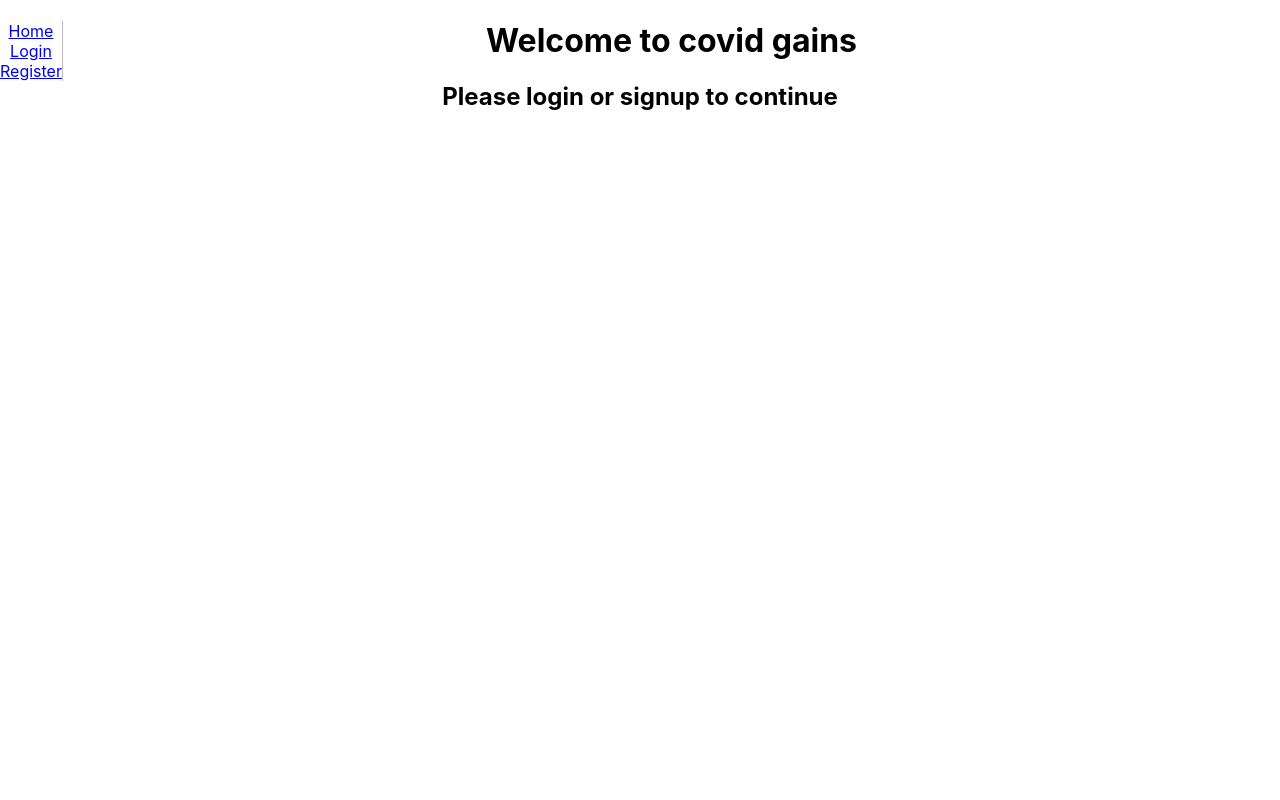
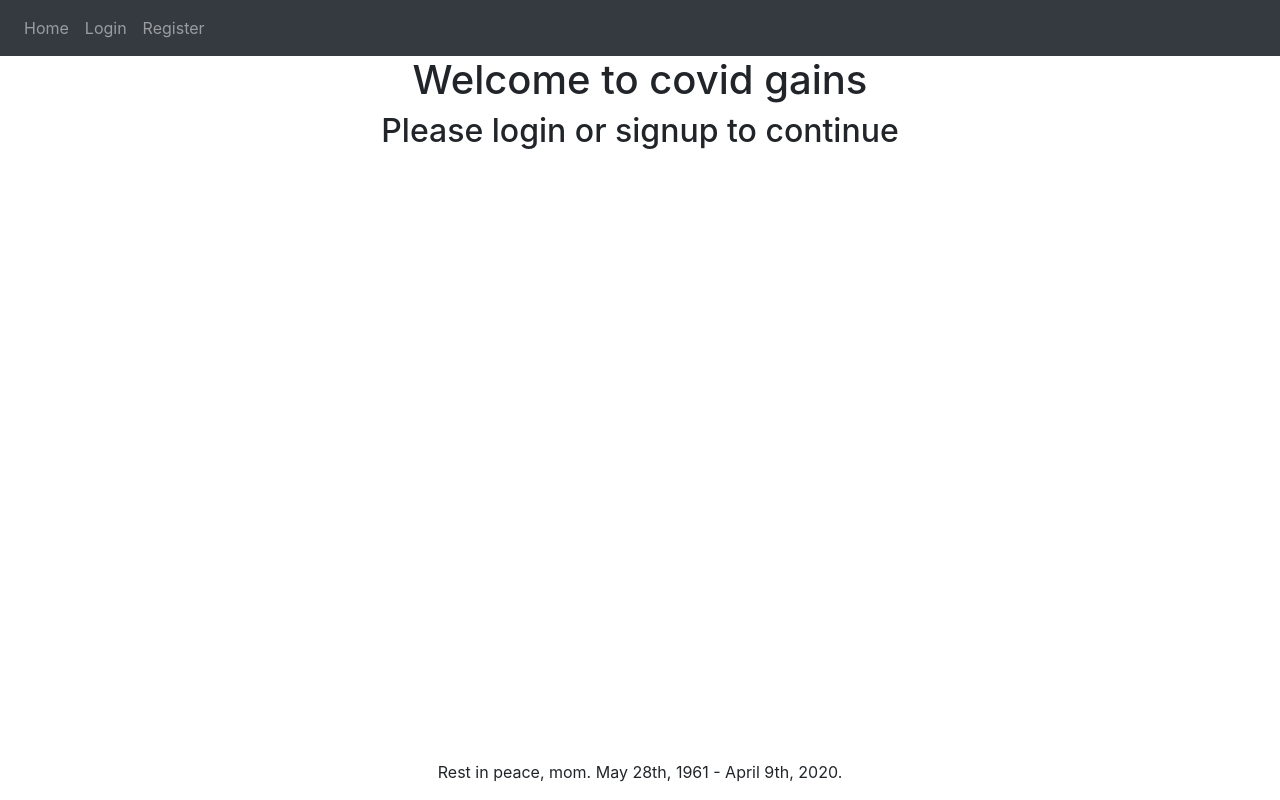
Before and after one commit to IA26/covidgains-front-end, a React (Create React App) app: page / in a window 1280 px wide. Built offline with nearby package versions, Linux system fonts and the light colour scheme; no server answers.

Commit message:
fixed nav, user previous orders, and css/styling

```diff
--- a/package.json
+++ b/package.json
@@ -6,6 +6,7 @@
     "@testing-library/jest-dom": "^4.2.4",
     "@testing-library/react": "^9.3.2",
     "@testing-library/user-event": "^7.1.2",
+    "bootstrap": "^4.5.0",
     "react": "^16.13.1",
     "react-dom": "^16.13.1",
     "react-router-dom": "^5.1.2",
--- a/src/App.css
+++ b/src/App.css
@@ -1,5 +1,10 @@
-.App {
+.centered {
   text-align: center;
+}
+
+.centered-image {
+  display:block;
+  margin:auto;
 }
 
 .App-logo {
@@ -37,15 +42,15 @@
   }
 }
 
-.nav {
+/* .nav {
   list-style-type: none;
   float: left;
   margin: 0;
   padding: 0;
   border-right: 1px solid #bbb;
-}
+} */
 
-.equipment-picture {
+/* .equipment-picture {
   text-align: center;
   border: grey solid 1px;
   padding: 1rem;
@@ -53,13 +58,78 @@
   height: 25rem;
   display: inline-grid;
   margin: 1rem 2rem;
-}
-
+} */
+/*
 #all-equipment {
   margin: 2rem;
   float: left;
+} */
+#form {
+  text-align: center;
 }
 
 .purchase-btn {
   text-align: center;
 }
+
+.card-columns {
+  display: inline-block;
+  column-break-inside: avoid;
+}
+/*
+#navbar {
+  position: fixed
+} */
+
+#page-container {
+  position: relative;
+  min-height: 100vh;
+}
+
+#content-wrap {
+  padding-bottom: 2.5rem;    /* Footer height */
+}
+
+#footer {
+  position: absolute;
+  bottom: 0;
+  width: 100%;
+  height: 2.5rem;            /* Footer height */
+}
+
+.card-img-top {
+  /* object-fit: cover; */
+  max-width: 100%;
+  width: auto !important;
+  max-height:100%;
+}
+
+.form-inline {
+  display: block;
+  margin-left: auto;
+  margin-right: auto;
+}
+
+#form {
+  /* display: block; */
+  width: 700px;
+  margin-right: auto;
+  margin-left: auto;
+}
+
+.profile-image {
+  object-fit: cover;
+  max-width: 100%;
+  width: auto !important;
+  max-height:100%;
+}
+
+.list-element {
+  height: 100px;
+  margin: 10px;
+}
+
+.container {
+  margin-right: auto !important;
+  margin-left: auto !important;
+}
--- a/src/App.js
+++ b/src/App.js
@@ -40,7 +40,8 @@ class App extends React.Component {
       })
   }
 
-  handleLogout = () => {
+  handleLogout = (navProps) => {
+    // console.log(navProps)
     this.setState({
       user: {
         id: 0,
@@ -50,6 +51,7 @@ class App extends React.Component {
       token: ""
     })
     localStorage.clear()
+
   }
 
 
@@ -124,9 +126,9 @@ class App extends React.Component {
 
    render(){
     return (
-      <div className="App">
-        <NavBar token ={this.state.token} />
-        {this.state.token && <button onClick={this.handleLogout}>Log out</button>}
+      <div className="App"  id="page-container">
+       <div id="content-wrap">
+        <NavBar token={ this.state.token } user ={ this.state.user } handleLogout={ this.handleLogout }/>
         <Switch>
           <Route exact path="/" render component={ Home }/>
           <Route path="/login" render={ this.renderForm } />
@@ -134,6 +136,8 @@ class App extends React.Component {
           <Route path="/equipments" render={ this.renderProfile } />
           <Route path="/profile" render={ this.renderUser } />
         </Switch>
+         <footer id="footer" className="centered">Rest in peace, mom. May 28th, 1961 - April 9th, 2020.</footer>
+        </div>
       </div>
     )
   }
--- a/src/components/Form.js
+++ b/src/components/Form.js
@@ -24,14 +24,20 @@ class Form extends Component {
     let {username, password} = this.state
 
     return (
-      <form onSubmit={this.handleSubmit}>
-        <h1>{formName}</h1>
+  <div>
+      <div className="centered">
+         <h2 id="form-header">{formName}</h2>
+      </div>
+     <div id="form">
+      <form onSubmit={this.handleSubmit} className="form-inline">
         <label htmlFor="username">Username:</label>
-        <input type="text" autoComplete="off" name="username" value={username} onChange={this.handleChange}/>
+        <input type="text" autoComplete="off" name="username" value={username} onChange={this.handleChange} className="form-control mr-sm-2" />
         <label htmlFor="password">Password:</label>
-        <input type="password" autoComplete="off" name="password" value={password} onChange={this.handleChange}/>
+        <input type="password" autoComplete="off" name="password" value={password} onChange={this.handleChange} className="form-control mr-sm-2" />
         <input type="submit" value="Submit" className="auth"/>
       </form>
+     </div>
+   </div>
     );
   }
 
--- a/src/components/NavBar.js
+++ b/src/components/NavBar.js
@@ -3,33 +3,41 @@ import {NavLink} from 'react-router-dom'
 
 const NavBar = (props) => {
 
+  let handleLogoutNav = (e) => {
+    props.handleLogout()
+  }
+  // console.log(props)
   return(
-    <ul className="nav">
+  <nav className="navbar navbar-expand-lg navbar-dark bg-dark" id="navbar">
+    <div className="collapse navbar-collapse" id="navbarNav">
+      <ul className="navbar-nav">
       {props.token ? null :
-      <li>
-        <NavLink to="/">Home</NavLink>
+      <li className="nav-item">
+        <NavLink to="/" className="nav-link" activeClassName="" >Home</NavLink>
       </li>}
       {props.token ? null :
-      <li>
-        <NavLink to="/login">Login</NavLink>
+      <li className="nav-item">
+        <NavLink to="/login" className="nav-link" >Login</NavLink>
       </li>}
       {props.token ? null :
-      <li>
-        <NavLink to="/register">Register</NavLink>
+      <li className="nav-item" >
+        <NavLink to="/register" className="nav-link">Register</NavLink>
       </li>}
       {props.token ?
-      <li>
-        <NavLink to="/equipments">Equipment</NavLink>
+      <li className="nav-item">
+        <NavLink to="/equipments" className="nav-link">Equipment</NavLink>
       </li> : null}
       {props.token ?
-      <li>
-        <NavLink to="/profile">Profile</NavLink>
+      <li className="nav-item">
+        <NavLink to="/profile" className="nav-link">Profile</NavLink>
       </li> : null}
       {props.token ?
-      <li>
-      <NavLink to="/logout">Logout</NavLink>
+      <li className="nav-item">
+      <NavLink to="/" activeClassName="" onClick={handleLogoutNav} className="nav-link">Logout</NavLink>
       </li> :null}
     </ul>
+    </div>
+  </nav>
   )
 };
 
--- a/src/containers/Home.js
+++ b/src/containers/Home.js
@@ -3,7 +3,7 @@ import React, { Component } from 'react';
 class Home extends Component {
   render() {
     return (
-      <div>
+      <div className="centered">
         <h1>Welcome to covid gains</h1>
         <h2>Please login or signup to continue</h2>
       </div>
--- a/src/index.js
+++ b/src/index.js
@@ -4,6 +4,7 @@ import './index.css';
 import App from './App';
 import * as serviceWorker from './serviceWorker';
 import { BrowserRouter } from 'react-router-dom'
+import '../node_modules/bootstrap/dist/css/bootstrap.min.css';
 
 ReactDOM.render(
   <BrowserRouter>
```
Also changed, not shown: 1 other file (tests, documents, lock files or other folders).
